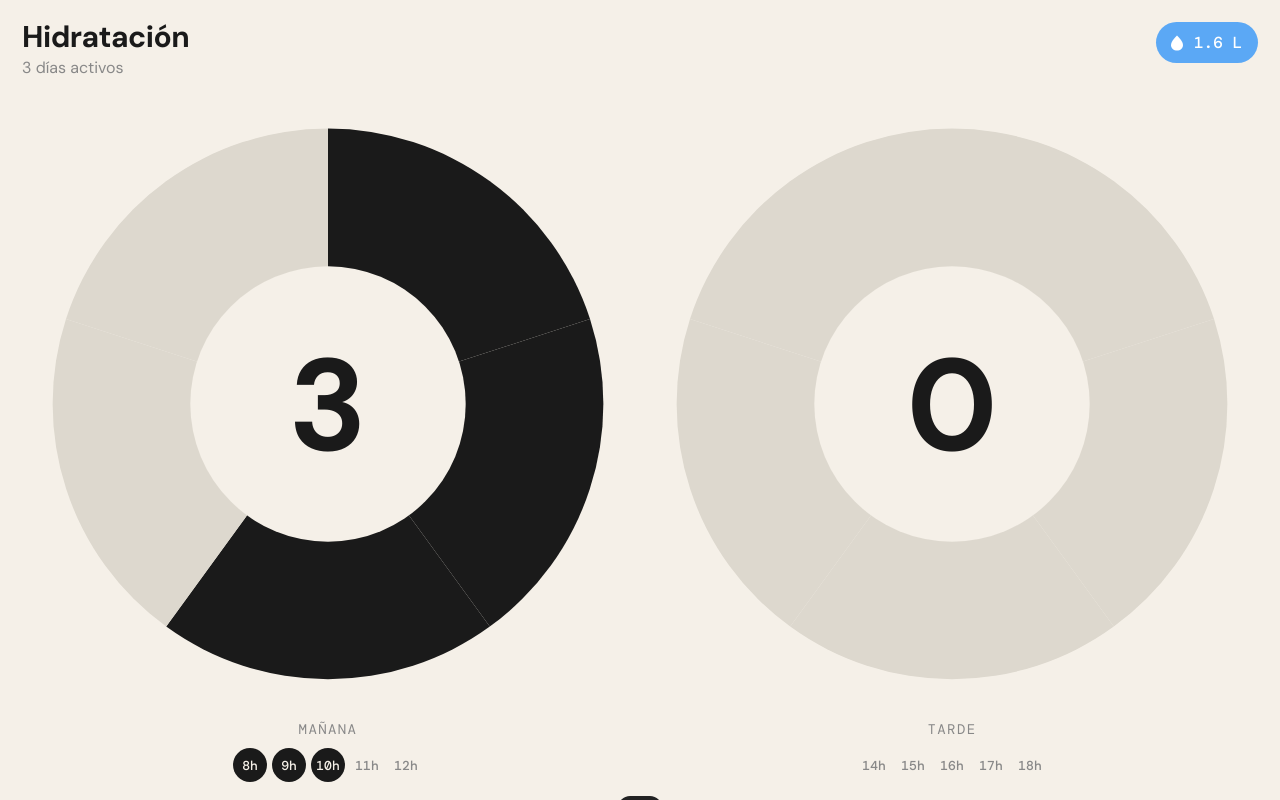
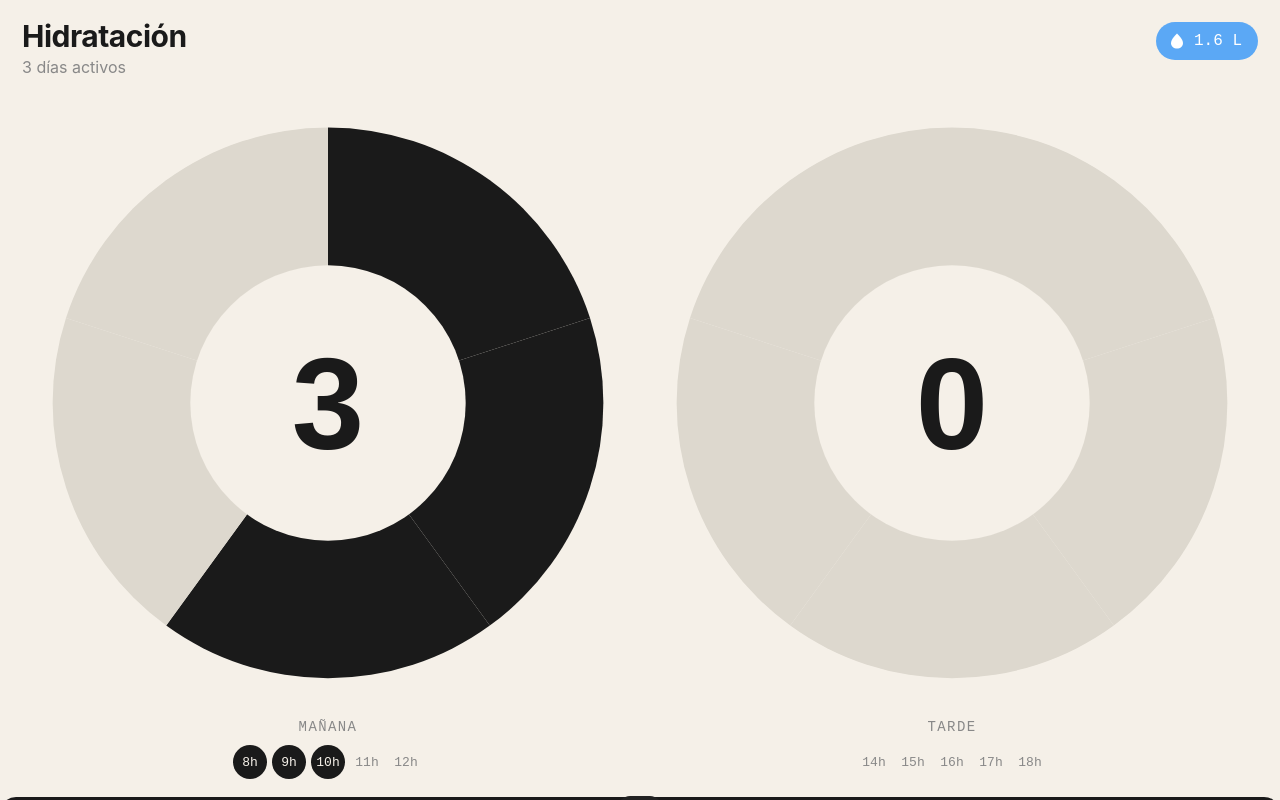
Before and after one commit to jordimanuel77/hidratacion, a plain HTML site: page index.html in a window 1280 px wide. Drawn offline with nearby package versions, Linux system fonts and the light colour scheme.

Commit message:
fuentes sistema, sin Google Fonts

```diff
--- a/index.html
+++ b/index.html
@@ -10,13 +10,13 @@
   <link rel="manifest" href="manifest.json">
   <link rel="apple-touch-icon" href="icon-192.png">
   <title>Hidratación</title>
-  <link href="https://fonts.googleapis.com/css2?family=DM+Mono:wght@400;500&family=DM+Sans:wght@400;700&display=swap" rel="stylesheet">
+
   <style>
     *, *::before, *::after { box-sizing: border-box; margin: 0; padding: 0; }
     html, body {
       height: 100%; width: 100%;
       background: #F5F0E8;
-      font-family: 'DM Sans', -apple-system, BlinkMacSystemFont, sans-serif;
+      font-family: -apple-system, BlinkMacSystemFont, 'SF Pro Display', sans-serif;
       -webkit-font-smoothing: antialiased;
       overflow: hidden;
     }
@@ -42,20 +42,20 @@
       -webkit-tap-highlight-color: transparent; cursor: pointer;
     }
     .litros-badge svg { width: 18px; height: 18px; fill: #fff; }
-    .litros-badge span { font-family: 'DM Mono', monospace; font-size: 16px; font-weight: 500; color: #fff; }
+    .litros-badge span { font-family: 'SF Mono', ui-monospace, monospace; font-size: 16px; font-weight: 500; color: #fff; }
 
     /* PIES */
     .pies-row { display: flex; gap: 12px; align-items: flex-start; }
     .pie-wrap { flex: 1; display: flex; flex-direction: column; align-items: center; gap: 10px; min-width: 0; }
     .pie-wrap svg { width: 100%; height: auto; display: block; }
-    .pie-label { font-family: 'DM Mono', monospace; font-size: 14px; letter-spacing: 0.1em; text-transform: uppercase; color: #888; }
+    .pie-label { font-family: 'SF Mono', ui-monospace, monospace; font-size: 14px; letter-spacing: 0.1em; text-transform: uppercase; color: #888; }
 
     /* HOURS */
     .hours-row { display: flex; gap: 5px; justify-content: center; flex-wrap: nowrap; }
     .hchip {
       width: 34px; height: 34px; border-radius: 50%;
       display: flex; align-items: center; justify-content: center;
-      font-family: 'DM Mono', monospace; font-size: 13px; font-weight: 500;
+      font-family: 'SF Mono', ui-monospace, monospace; font-size: 13px; font-weight: 500;
       color: #888; background: transparent; border: none; outline: none;
       cursor: pointer; -webkit-tap-highlight-color: transparent;
       flex-shrink: 0;
@@ -73,7 +73,7 @@
     }
 
     .cal-header { display: flex; align-items: center; justify-content: space-between; margin-bottom: 10px; }
-    .cal-month-label { font-family: 'DM Mono', monospace; font-size: 14px; letter-spacing: 0.14em; text-transform: uppercase; color: #fff; font-weight: 500; }
+    .cal-month-label { font-family: 'SF Mono', ui-monospace, monospace; font-size: 14px; letter-spacing: 0.14em; text-transform: uppercase; color: #fff; font-weight: 500; }
     .cal-nav { display: flex; gap: 0; }
     .cal-nav button {
       background: none; border: none; color: #666;
@@ -86,7 +86,7 @@
     .cal-nav button:active { color: #fff; }
 
     .cal-days { display: grid; grid-template-columns: repeat(7, 1fr); margin-bottom: 8px; }
-    .cal-day { font-family: 'DM Mono', monospace; font-size: 14px; color: rgba(255,255,255,0.4); text-align: center; text-transform: uppercase; }
+    .cal-day { font-family: 'SF Mono', ui-monospace, monospace; font-size: 14px; color: rgba(255,255,255,0.4); text-align: center; text-transform: uppercase; }
 
     .cal-grid { display: grid; grid-template-columns: repeat(7, 1fr); gap: 8px 4px; }
     .cal-cell {
@@ -107,7 +107,7 @@
       position: fixed; bottom: 40px; left: 50%;
       transform: translateX(-50%) translateY(60px);
       background: #222; color: #fff;
-      font-family: 'DM Mono', monospace; font-size: 14px;
+      font-family: 'SF Mono', ui-monospace, monospace; font-size: 14px;
       padding: 12px 22px; border-radius: 22px;
       transition: transform 0.3s ease; z-index: 999;
       pointer-events: none; white-space: nowrap;
```
